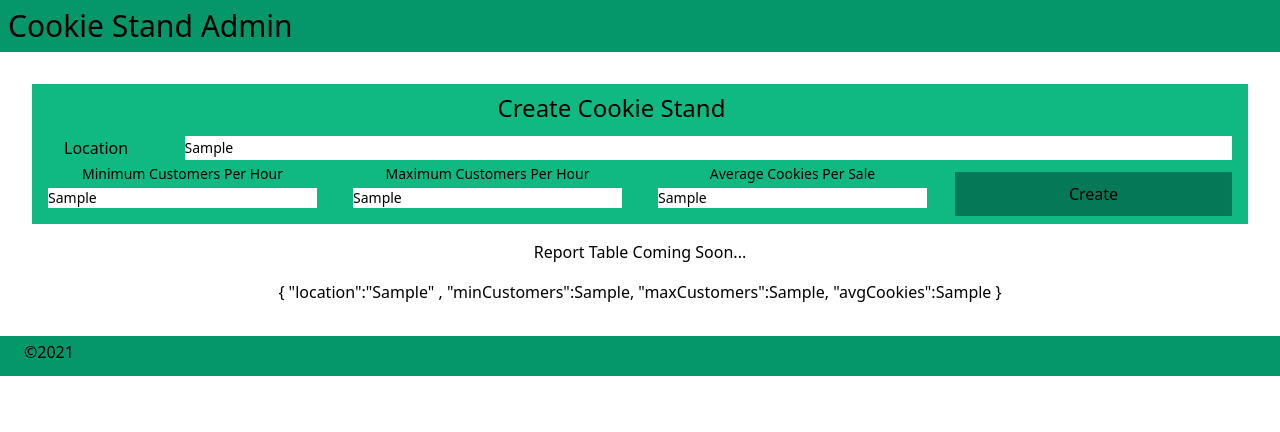
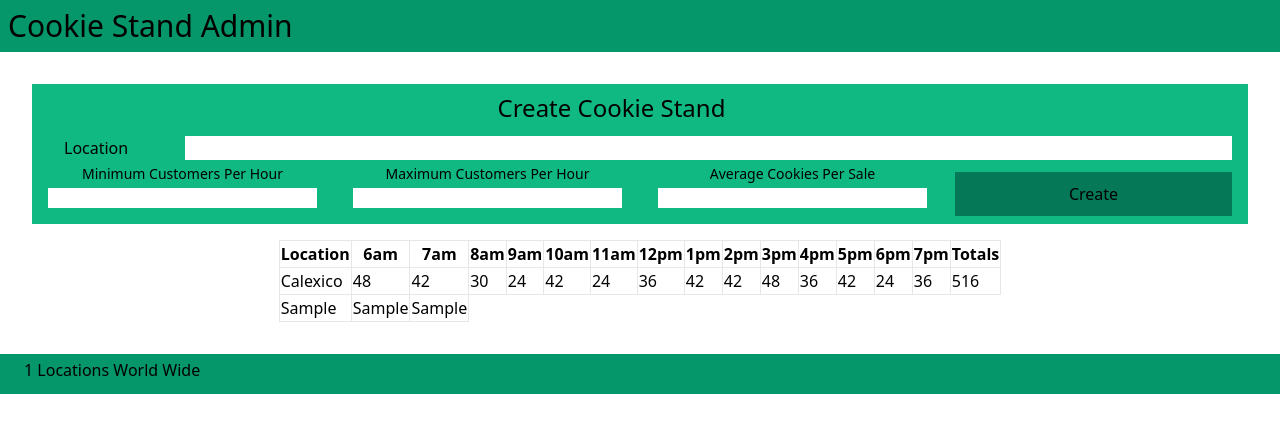
Before and after one commit to PyDrummer/cookie-stand-admin, a Next.js app: page / in a window 1280 px wide. Both pictures are taken after typing "Sample", "Sample", "Sample", "Sample" into the empty fields and a click on the button "Create". Shown: the top 432 px of the page. Built offline with nearby package versions, Linux system fonts and the light colour scheme.

Commit message:
components and props added

```diff
--- /dev/null
+++ b/data.js
@@ -0,0 +1 @@
+export const hours = ['6am', '7am', '8am', '9am', '10am', '11am', '12pm', '1pm', '2pm', '3pm', '4pm', '5pm', '6pm', '7pm'];
--- a/pages/index.js
+++ b/pages/index.js
@@ -1,20 +1,55 @@
 import Head from 'next/head'
-import {useState} from 'react'
+// import Link from 'next/head'
+
+import { hours } from '../data'
+import React, {useState} from 'react'
 
 export default function Home() {
 
-  const [location, setLocation] = useState('Location Here')
-  const [minCust, setMinCust] = useState('Min Customers Here')
-  const [maxCust, setMaxCust] = useState('Max Customers Here')
-  const [avgCookies, setAvgCookies] = useState('Average Cookies Sold Here')
+  const [location, setLocation] = useState('Location Here');
+  const [minCust, setMinCust] = useState('Min Customers Here');
+  const [maxCust, setMaxCust] = useState('Max Customers Here');
+  const [avgCookies, setAvgCookies] = useState('Average Cookies Sold Here');
+  const [noTable, setNoTable] = useState('No Cookie Stands Available');
+  const [on, setOn] = useState(false)
+  const [tableLocation, setTableLocation] = useState()
+  const [tabelTotals, setTableTotals] = useState()
+  const [allHours, setHours] = useState([])
+  const [hardcodedCookieData, setHardCoded] = useState([])
+  const [cookieData, setCookieData] = useState([]);
 
   function formHandler(event){
     event.preventDefault();
-    setLocation(event.target.location.value)
-    setMinCust(event.target.min_cust.value)
-    setMaxCust(event.target.max_cust.value)
-    setAvgCookies(event.target.avg_per.value)
+    const savedLocation = event.target.location.value
+    const minCust = event.target.min_cust.value
+    const maxCust = event.target.max_cust.value
+    const avgCookies = event.target.avg_per.value
+
+    // setLocation(savedLocation)
+    // setMinCust(event.target.min_cust.value)
+    // setMaxCust(event.target.max_cust.value)
+    // setAvgCookies(event.target.avg_per.value)
+
+    setOn(true)
+    setHours(hours)
+    setTableLocation('Location')
+    setTableTotals('Totals')
+    setNoTable('')
+    setHardCoded(['Calexico', 48, 42, 30, 24, 42, 24, 36, 42, 42, 48, 36, 42, 24, 36, 516])
+
+    const newCookieData = {
+      newLocation: savedLocation,
+      min: minCust,
+      max: maxCust,
+      avg: avgCookies,
+      count: cookieData.length,
+    }
+
+    setCookieData([...cookieData, newCookieData])
+    console.log('set cookie data: ', newCookieData)
+    // console.log(hours)
   }
+
 
   return (
     <div className="">
@@ -23,12 +58,28 @@ export default function Home() {
         <link rel="icon" href="/favicon.ico" />
       </Head>
 
+      <Header title="Cookie Stand Admin"/>
+      <main className="m-8">
+        <Form />
+        <Table allHours={ allHours } cookieData={ cookieData } hardcoded={ hardcodedCookieData } />
+        <h2 className="text-center mb-4">{noTable}</h2>
+      </main>
+      <Footer />
+
+    </div>
+  )
+
+  function Header(props){
+    return(
       <header className="flex-1 text-3xl text-left bg-green-600 p-2">
-        <h1>Cookie Stand Admin</h1>
+        <h1>{props.title}</h1>
       </header>
+    )
+  }
 
-      <main className="m-8">
-        <form onSubmit={formHandler} className="grid gap-1 bg-green-500 grid-cols-8 mb-4">
+  function Form(props){
+    return(
+      <form onSubmit={formHandler} className="grid gap-1 bg-green-500 grid-cols-8 mb-4">
           <legend className="col-start-4 col-span-2 text-2xl m-2">Create Cookie Stand</legend>
           <label className="row-start-2 col-start-1 col-span-1 ml-8" for='location'>Location</label>
           <input className="row-start-2 col-start-2 col-span-7 text-sm mr-4" name='location'></input>
@@ -39,15 +90,68 @@ export default function Home() {
           <label className="row-start-3 col-start-5 col-span-2 text-sm text-center" for='avg_per'>Average Cookies Per Sale</label>
           <input className="row-start-4 col-start-5 col-span-2 text-sm mr-4 ml-4 mb-4" name='avg_per'></input>
           <button className="row-start-3 col-start-7 col-span-2 row-span-2 bg-green-700 mr-4 ml-2 mb-2 mt-2" >Create</button>
-        </form>
+      </form>
+    )
+  }
 
-        <h2 className="text-center mb-4">Report Table Coming Soon...</h2>
-        <p className="text-center"> &#123; "location":"{location}" , "minCustomers":{minCust}, "maxCustomers":{maxCust}, "avgCookies":{avgCookies} &#125;</p>
-      </main>
+  function Table(props){
+    return(
+      <table className="w-1/2 mx-auto my-4">
+        <thead>
+            <tr>
+              < TableOn />
+              {props.allHours.map(each =>(
+                <th className="border border-black-900">{ each }</th>
+              ))}
+              < TotalOn />
+            </tr>
+        </thead>
+        <tbody>
+              <tr>
+              {props.hardcoded.map(data =>(
+                  <td className="border border-black-900">{data}</td>
+                  ))}
+              </tr>
+              {props.cookieData.map(data =>(
+                <tr>
+                  {console.log("data is", data.newLocation)}
+                  <td className="border border-black-900">{data.newLocation}</td>
+                  <td className="border border-black-900">{data.min}</td>
+                  <td className="border border-black-900">{data.max}</td>
+                </tr>
+              ))}
 
+
+        </tbody>
+      </table>
+    )
+  }
+
+  function TableOn(props){
+    if (on) {
+      return (
+        <th className="border border-black-900">{ tableLocation }</th>
+      )
+    } else {
+      return ('')
+    }
+  }
+
+  function TotalOn(props){
+    if (on) {
+      return (
+          <th className="border border-black-900">{ tabelTotals }</th>
+      )
+    } else {
+      return ('')
+    }
+  }
+
+  function Footer(props){
+    return(
       <footer className="bg-green-600 h-10">
-        <p className="ml-6 pt-1">&#169;2021</p>
+        <p className="ml-6 pt-1">{cookieData.length} Locations World Wide</p>
       </footer>
-    </div>
-  )
+    )
+  }
 }
```
